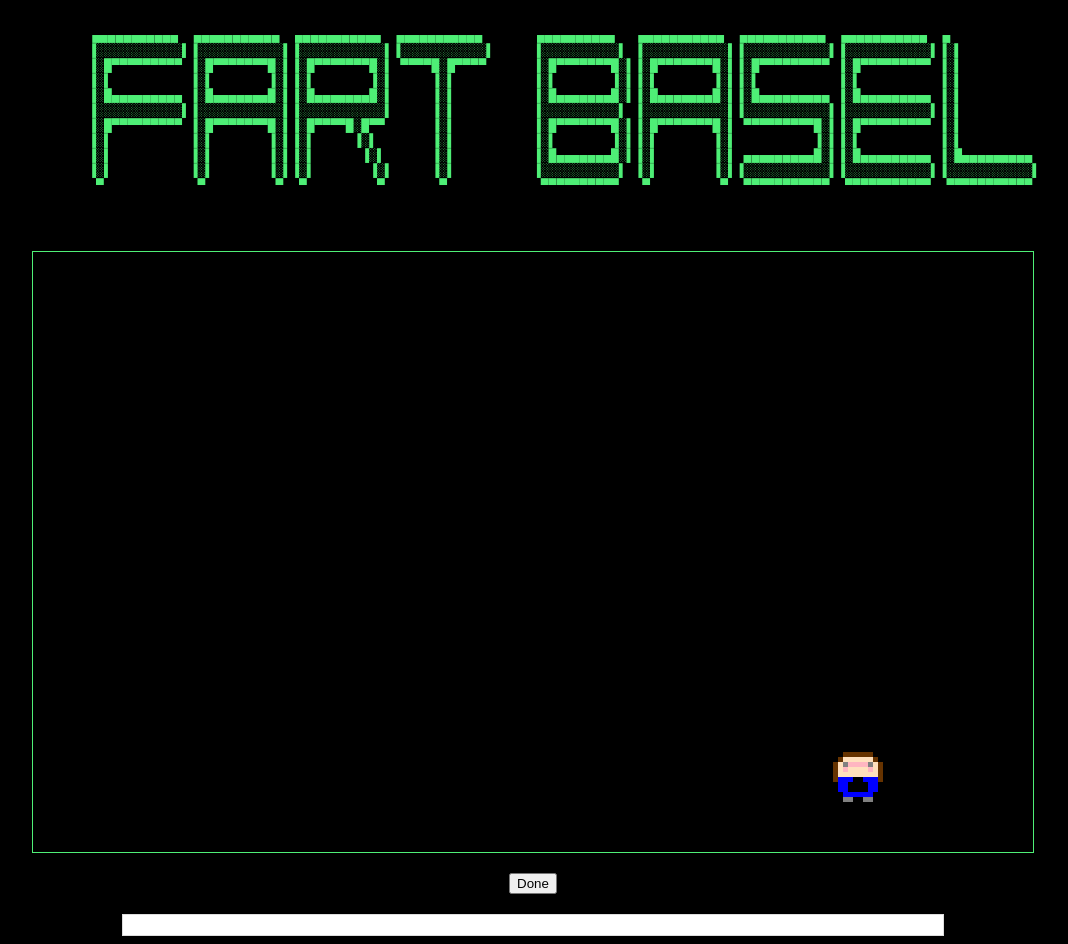
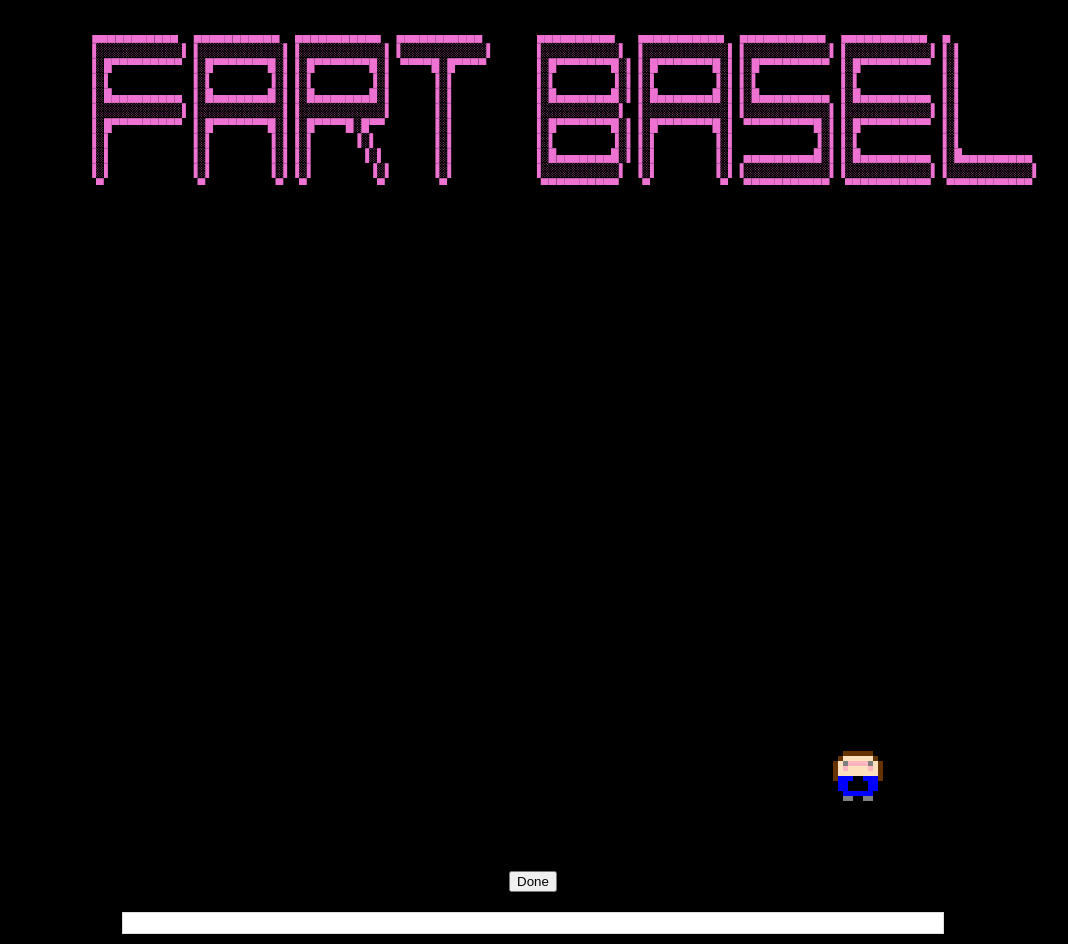
Before and after one commit to ju-mc/ju-mc.github.io, a plain HTML site: page drawing-page.html in a window 1280 px wide. Shown: the whole page, without its empty margins (107-1175 px from the left). Drawn offline with Linux system fonts and the light colour scheme.

Commit message:
changed green colors to pink

```diff
--- a/drawing-page.html
+++ b/drawing-page.html
@@ -31,7 +31,7 @@
 
         pre {
             text-align: center;
-            color:rgb(78, 239, 118)
+            color:rgb(238, 114, 209);
         }
 
         .canvas-container {
@@ -40,9 +40,9 @@
         }
 
         canvas {
-            display: block; /* Makes it a block-level element */
-            margin: 0 auto; /* Auto margins on left and right */
-            border: 1px solid rgb(78, 239, 118); /* Your existing border */
+            display: block; /* makes it a block-level element */
+            margin: 0 auto; /* auto margins on left and right */
+            color:rgb(238, 114, 209); /* border */
         }
 
         button {
```
